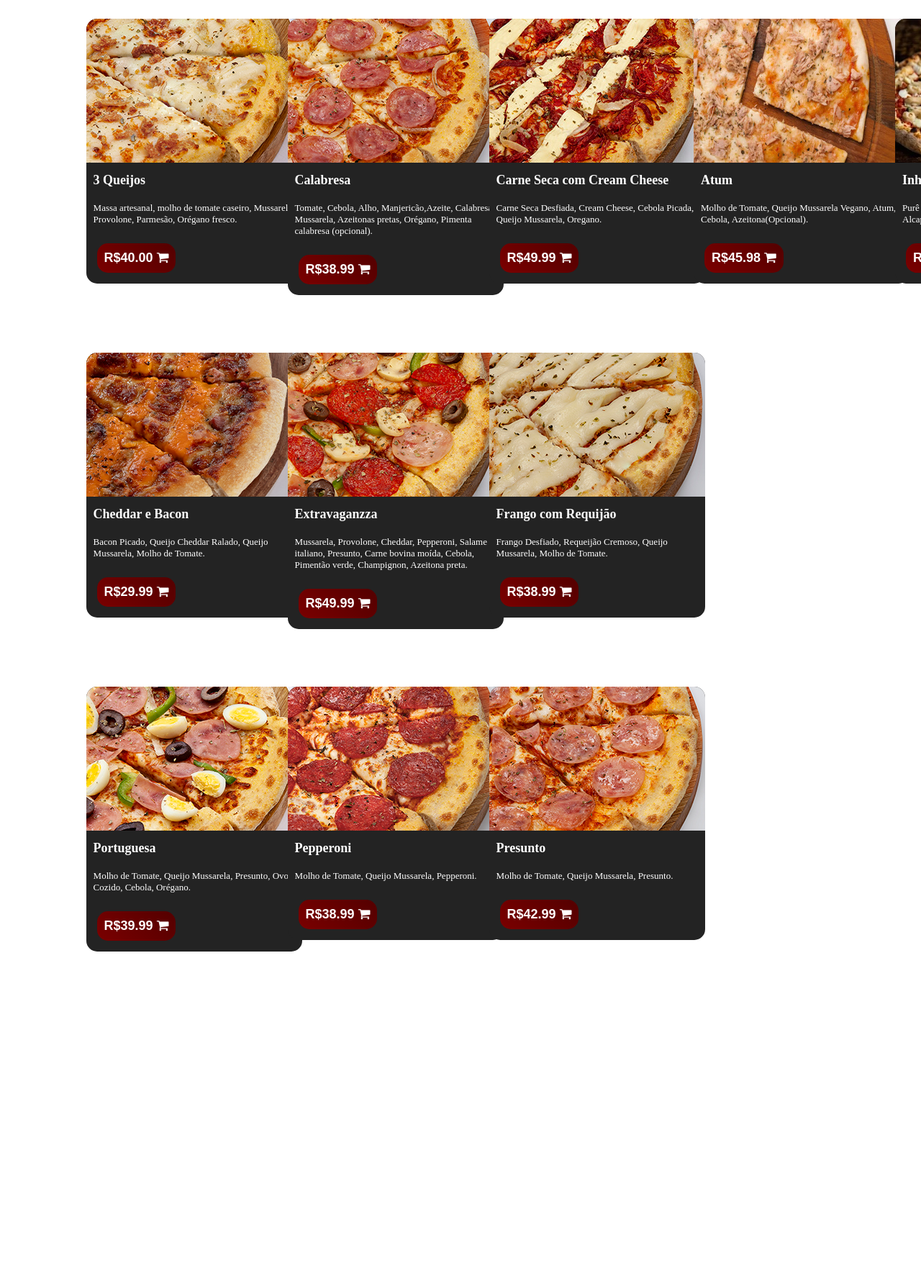
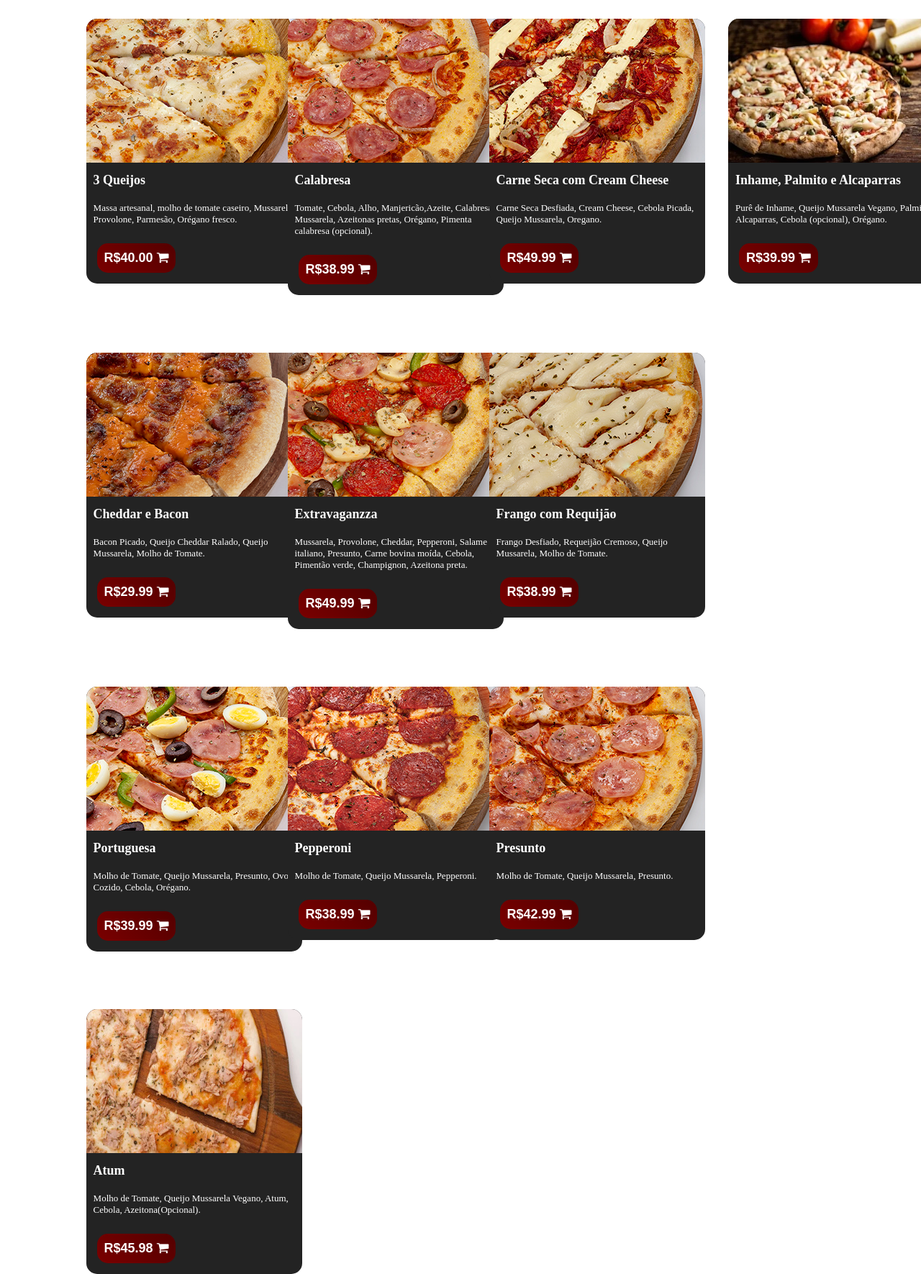
Before and after one commit to fabioqueiroz1415/ihcmenu, a Flask app: page /principal.html/1 in a window 1280 px wide; the page is wider, and only the part inside the window is pictured. Shown: that part at 72% size. Before the commit the page ends 1322 px from the top of that part, so only its background shows below. Run offline with Flask 3, Linux system fonts and the light colour scheme.

Commit message:
Update principal.html

```diff
--- a/templates/principal.html
+++ b/templates/principal.html
@@ -124,11 +124,7 @@
                     </button>
                 </div>
             </div>
-        </div>
 
-        <h2 style="color: #ffffff;">Pizzas Veganas</h2>
-
-        <div class="bebidasAlcoolicas">
             <div class="item" id="110">
                 <img src="../static/imagens/principal/pizza_atum.jpg" alt="Imagem 2">
                 <div class="description">Atum</div>
@@ -141,6 +137,11 @@
                     </button>
                 </div>
             </div>
+        </div>
+
+
+        <h2 style="color: #ffffff;">Pizzas Vegetarianas</h2>
+        <div class="bebidasAlcoolicas">
             <div class="item" id="111">
                 <img src="../static/imagens/principal/pizza_vegana-inhame-palmito-alcaparras.webp" alt="Imagem 2">
                 <div class="description">Inhame, Palmito e Alcaparras</div>
```
